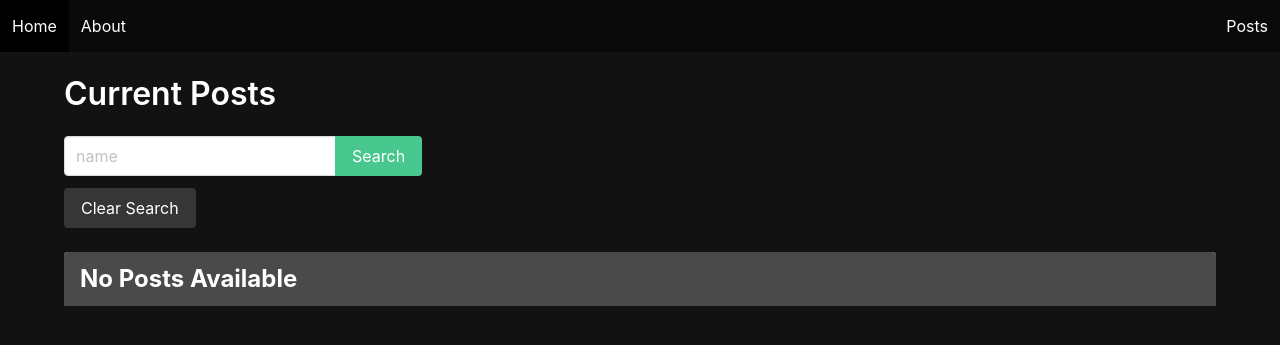
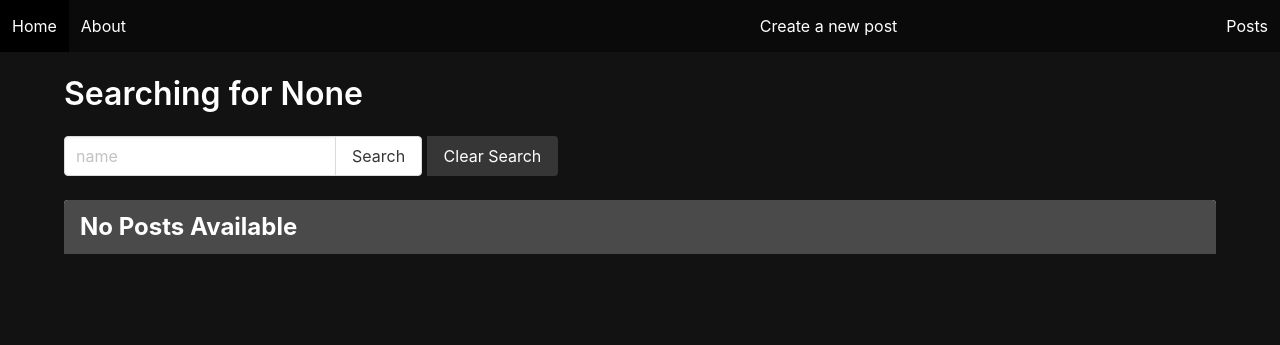
Before and after one commit to Tiranoe/adventureTime, a Django app: page /posts/ in a window 1280 px wide. Shown: the top 345 px of the page. Run offline with Django 4.2, Linux system fonts and the light colour scheme; data that the repository does not hold is empty.

Commit message:
create form link is added to navbar but input forms are not showing

```diff
--- a/main_app/templates/base.html
+++ b/main_app/templates/base.html
@@ -26,6 +26,9 @@
                 <a class="navbar-item" href="/about">About</a>
             </div>
             <div class="navbar-menu navbar-end">
+                <a class="navbar-item" href="{% url 'post_create' %}">Create a new post</a>
+            </div>
+            <div class="navbar-menu navbar-end">
                 <a class="navbar-item" href="/posts">Posts</a>
             </div>
         </nav>
--- a/main_app/templates/post_list.html
+++ b/main_app/templates/post_list.html
@@ -2,7 +2,7 @@
 {% block title %}Posts{% endblock %}
 {% block content %}
 
-<h1 class="title pt-5">Current Posts</h1>
+<h1 class="title pt-5">{{header}}</h1>
 
 <form class="mb-5" method="get">
   <div class="field has-addons">
@@ -11,11 +11,10 @@
       <input class="input" type="text" name="name" placeholder="name" />
     </div>
     <div class="control">
-      <input class="button is-success" type="submit" value="Search" />
+      <input class="button" type="submit" value="Search" />
+      <a class="button is-dark" href="{% url 'post_list' %}">Clear Search</a>
     </div>
   </div>
-  <!--  This anchor tag will redirect back to artist list without a query param -->
-  <a class="button is-dark" href="{% url 'post_list' %}">Clear Search</a>
 </form>
 
 <div class="gallery">
--- a/main_app/urls.py
+++ b/main_app/urls.py
@@ -6,4 +6,5 @@ urlpatterns = [
     path('', views.Home.as_view(), name="home"),
     path('about/', views.About.as_view(), name="about"),
     path('posts/', views.PostList.as_view(), name="post_list"),
+    path('posts/create/', views.PostCreate.as_view(), name="post_create"),
 ]
--- a/main_app/views.py
+++ b/main_app/views.py
@@ -2,8 +2,10 @@ from django.shortcuts import render
 from django.views import View
 # this handles viewing class to handle requests
 from django.views.generic.base import TemplateView
+from django.views.generic.edit import CreateView
 # import models
 from .models import Post
+
 
 
 # Create your views here.
@@ -17,5 +19,17 @@ class PostList(TemplateView):
     template_name = "post_list.html"
     def get_context_data(self, **kwargs):
         context = super().get_context_data(**kwargs)
-        context["posts"] = Post.objects.all()
+        name = self.request.GET.get("name")
+        if name != None:
+            context["posts"] = Post.objects.filter(name__icontains=name)
+            context["header"] = f"Searching for {name}"
+        else:
+            context["posts"] = Post.objects.all()
+            context["header"] = f"Searching for {name}"
         return context
+
+class PostCreate(TemplateView):
+    model = Post
+    fields = ['name', 'location', 'image', 'currency', 'description', 'highly-recommended']
+    template_name = "post_create.html"
+    success_irl = "/posts/"
```
Also changed, not shown: main_app/templates/post_create.html (added, +14 -0 lines).
